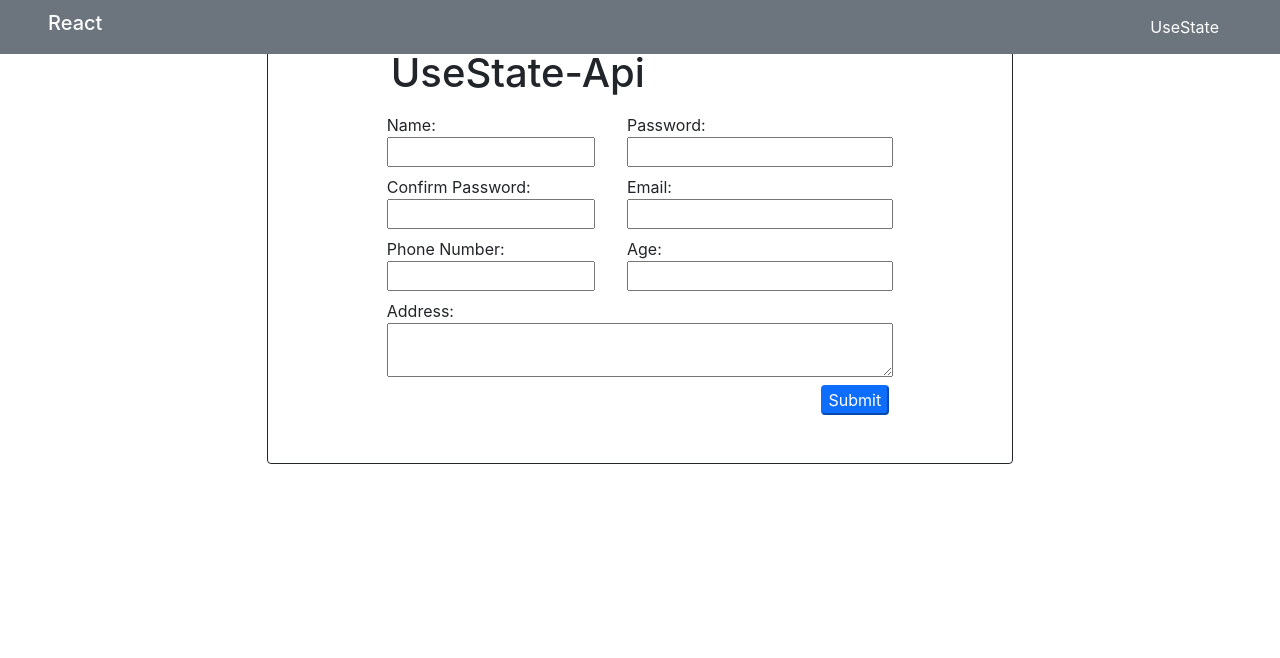
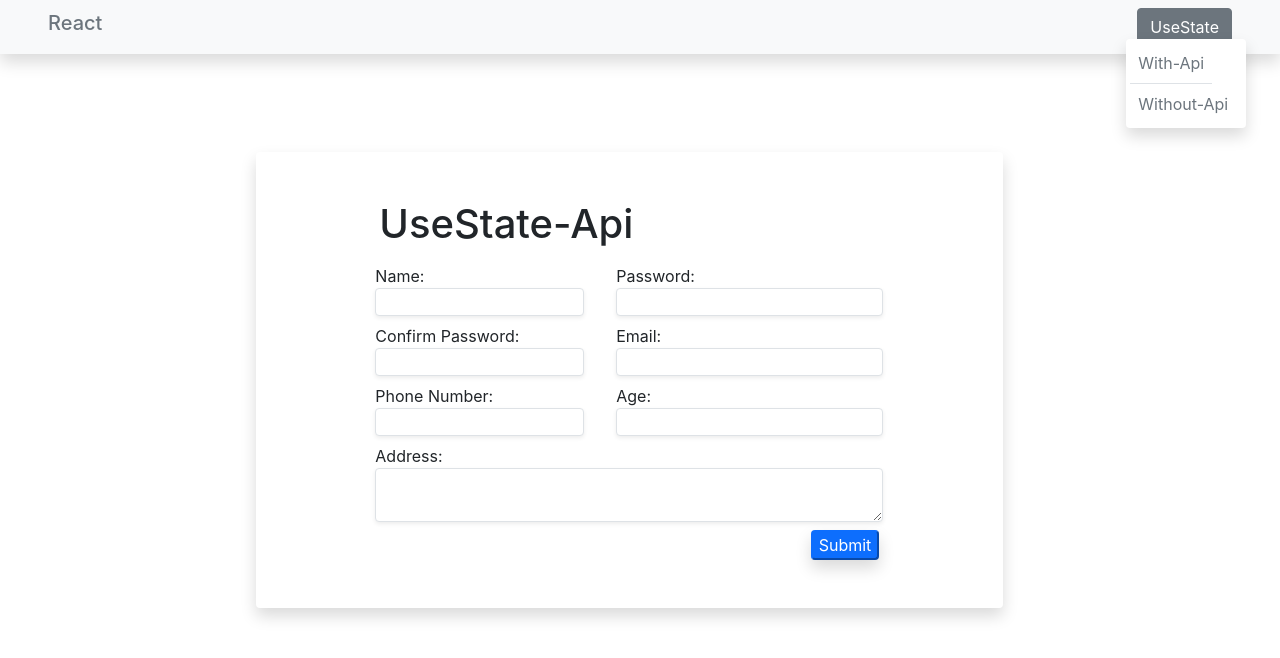
Before and after one commit to samarasam24/react, a React (Create React App) app: page /form in a window 1280 px wide. Shown: the top 658 px of the page. Built offline with nearby package versions, Linux system fonts and the light colour scheme.

Commit message:
useFormik

```diff
--- a/src/App.css
+++ b/src/App.css
@@ -1,3 +1,15 @@
 #withoutApiForm{
     top:25%;
 }
+#apiUseState{
+    top: 19%;
+    left: 20%;
+}
+#apiTable{
+    top: 19%;
+    left: 17%;
+}
+#loaderApi{
+    top:50%;
+    left: 47%;
+}
--- a/src/Components/Api/MockApi.js
+++ b/src/Components/Api/MockApi.js
@@ -22,9 +22,12 @@ export const apiGetMethod = async () => {
         console.error(error);
     }
 };
-export const apiDeleteMethod = (id) => {
+export const apiDeleteMethod = async (id) => {
     try {
-        axios.delete(`${MockApi}/${id}`)
+      const response = await  axios.delete(`${MockApi}/${id}`)
+      const status = response.status;
+      return status;
+
     } catch (error) {
         console.error(error);
     }
--- a/src/Components/Navbar/Navbar.css
+++ b/src/Components/Navbar/Navbar.css
@@ -3,6 +3,14 @@
     color: rgb(11, 223, 11);
 }
 #useStateul{
- top: 5%;
- left: 91%;
+ top: 84%;
+ left: -13%;
+ width: 120px;
 }
+.nav-link:hover{
+    color: green !important;
+}
+#useReducerul{
+    top: 6%;
+    left: 89%;
+}
--- a/src/Components/Navbar/Navbar.js
+++ b/src/Components/Navbar/Navbar.js
@@ -1,32 +1,25 @@
-import { useState } from 'react';
 import './Navbar.css'
 export function Navbar() {
-    const [active,setActive] = useState({
-        UseState:false
-    });
     return(
         <>
-        <nav className="navbar bg-secondary mb-5 text-white px-5 position-fixed top-0 w-100">
-            <h5>React</h5>
-            <ul className="navbar-nav ">
-                <li className="nav-item btn btn-secondary" id="useState"
-                onClick={() =>
-                setActive( value => ({...value,UseState:!value.UseState})
-                )}>
+        <nav className="navbar navbar-expand bg-light shadow mb-5 text-white px-5 position-fixed top-0 w-100">
+            <h5 className='text-secondary'>React</h5>
+            <ul className="navbar-nav ms-auto">
+                <li className="nav-item btn btn-secondary position-relative" id="useState"  >
                    UseState
-
+                   <ul
+                    className={`navbar-nav navbar bg-white p-1 border-secondary shadow rounded position-absolute`}
+                    id='useStateul'>
+                        <li className="nav-item border-bottom">
+                        <a className="nav-link text-secondary" href="/form">With-Api</a>
+                        </li>
+                        <li className="nav-item">
+                        <a className="nav-link text-secondary" href="/non-api-form">Without-Api</a>
+                        </li>
+                    </ul>
                 </li>
             </ul>
         </nav>
-        <ul
-        className={  `${ active.UseState ? 'd-block':'d-none'} navbar-nav bg-white p-1 border-secondary shadow rounded position-absolute`} id='useStateul'>
-            <li className="nav-item border-bottom">
-            <a className="nav-link text-dark" href="/form">With-Api</a>
-            </li>
-            <li className="nav-item">
-            <a className="nav-link text-dark" href="/non-api-form">Without-Api</a>
-            </li>
-        </ul>
         </>
     );
 };
--- a/src/Components/UseState/Api_UseState/Form.js
+++ b/src/Components/UseState/Api_UseState/Form.js
@@ -25,7 +25,7 @@ export function FormApi() {
             userEmail:Yup.string().email('Invalid email format').required('Email is Required'),
             phoneNumber: Yup.number().required('Phone Number is Required').positive().integer(),
             userAge:Yup.number().required('Age is Required').positive().integer(),
-            userAddress: Yup.string().required('Address is Required')
+            userAddress:Yup.string().required('Address is Required')
         }
     );
     const onSubmit = async (value,{resetForm}) => {
@@ -63,7 +63,8 @@ export function FormApi() {
     return(
         <>
         <form
-        className=" container-fluid col-7 mx-auto border border-dark rounded row py-5  gap-2 justify-content-center"
+        id="apiUseState"
+        className=" position-absolute container-fluid col-7 mx-auto shadow rounded row py-5  gap-2 justify-content-center"
         onSubmit={formik.handleSubmit}>
 
            <div className="d-flex flex-column col-9">
@@ -73,10 +74,12 @@ export function FormApi() {
            <div className="d-flex flex-column col-4">
                 <label>Name:</label>        {/*name-field*/}
                 <input
+                className="border border-none rounded shadow-sm"
                 name="userName"
                 value={formik.values.userName}
-                onChange={formik.handleChange}/>
-                {formik.touched.userName && (<span className="text-danger">{formik.errors.userName}</span>)}
+                onChange={formik.handleChange}
+                onBlur={formik.handleBlur}/>
+                {formik.touched.userName && formik.errors.userName ? (<span className="text-danger">{formik.errors.userName}</span>):null}
            </div>
 
 
@@ -84,59 +87,73 @@ export function FormApi() {
                 <label>Password:</label>    {/*password-field*/}
                 <input
                 name="userPassword"
+                 className="border border-none rounded shadow-sm"
                 value={formik.values.userPassword}
-                onChange={formik.handleChange}/>
-                {formik.touched.userPassword && (<span className="text-danger">{formik.errors.userPassword}</span>)}
+                onChange={formik.handleChange}
+                onBlur={formik.handleBlur}/>
+                {formik.touched.userPassword && formik.errors.userPassword ?(<span className="text-danger">{formik.errors.userPassword}</span>):null}
            </div>
 
            <div className="d-flex flex-column col-4">
              <label>Confirm Password:</label>
              <input
              name="confirmPassword"
+             className="border border-none rounded shadow-sm"
              value={formik.values.confirmPassword}
-             onChange={formik.handleChange}/>
-             {formik.touched.confirmPassword  && (<span className="text-danger">{formik.errors.confirmPassword}</span>)}
+             onChange={formik.handleChange}
+             onBlur={formik.handleBlur}/>
+            { formik.touched.confirmPassword  && formik.errors.confirmPassword ? (
+                <span className="text-danger">{formik.errors.confirmPassword}</span>
+            ):null }
            </div>
 
            <div className="d-flex flex-column col-5">
            <label>Email:</label>
             <input
             name="userEmail"
+            className="border border-none rounded shadow-sm"
             value={formik.values.userEmail}
-            onChange={formik.handleChange}/>
-           {formik.touched.userEmail && ( <span className="text-danger">{formik.errors.userEmail}</span>)}
+            onChange={formik.handleChange}
+            onBlur={formik.handleBlur}/>
+           {formik.touched.userEmail && formik.errors.userEmail ? ( <span className="text-danger">{formik.errors.userEmail}</span>):null}
            </div>
 
            <div className="d-flex flex-column col-4">
            <label>Phone Number:</label>
             <input
+            className="border border-none rounded shadow-sm"
             name="phoneNumber"
             value={formik.values.phoneNumber}
-            onChange={formik.handleChange}/>
-            {formik.touched.phoneNumber && (<span className="text-danger">{formik.errors.phoneNumber}</span>)}
+            onChange={formik.handleChange}
+            onBlur={formik.handleBlur}/>
+            {formik.touched.phoneNumber && formik.errors.phoneNumber ? (<span className="text-danger">{formik.errors.phoneNumber}</span>):null}
            </div>
 
            <div className="d-flex flex-column col-5">
            <label>Age:</label>
             <input
             name="userAge"
+             className="border border-none rounded shadow-sm"
             value={formik.values.userAge}
-            onChange={formik.handleChange}/>
-            {formik.touched.userAge&&(<span  className="text-danger">{formik.errors.userAge}</span>)}
+            onChange={formik.handleChange}
+            onBlur={formik.handleBlur}/>
+            {formik.touched.userAge && formik.errors.userAge ?(<span  className="text-danger">{formik.errors.userAge}</span>):null}
            </div>
 
            <div className="d-flex flex-column col-9 px-2 ">
            <label>Address:</label>
             <textarea
             name="userAddress"
+             className="border border-none rounded shadow-sm"
             value={formik.values.userAddress}
-            onChange={formik.handleChange}/>
-            {formik.touched.userAddress&&(<span className="text-danger">{formik.errors.userAddress}</span>)}
+            onChange={formik.handleChange}
+            onBlur={formik.handleBlur}/>
+            {formik.touched.userAddress&&formik.errors.userAddress ?(<span className="text-danger">{formik.errors.userAddress}</span>):null}
            </div>
 
             <div className="col-9 d-flex flex-column">
             <button
-            className="align-self-end rounded  btn-primary">Submit</button>
+            className="align-self-end rounded  btn-primary shadow">Submit</button>
             </div>
         </form>
         </>
--- a/src/Components/UseState/Api_UseState/Table.js
+++ b/src/Components/UseState/Api_UseState/Table.js
@@ -21,17 +21,15 @@ export function TableApi() {
         fetchData();
     },[]);
 
-    function handleDelete(id)  {
-        apiDeleteMethod(id);
+    async function handleDelete(id)  {
+       const statusCode = await apiDeleteMethod(id);
         setAllUser(
             {
                 ...allUser,
                 ready:false
             }
         );
-        setTimeout( () => {
-            fetchData()
-        },300)
+        if (statusCode === 200) fetchData();
     };
 
     const handleEdit = (id) => {
@@ -41,8 +39,10 @@ export function TableApi() {
     return(
         <>
         {
-         !allUser.ready? 'Loading.....':
-         <div className="d-flex flex-column">
+         !allUser.ready ? <div id="loaderApi" className="position-absolute">Loading.....</div>:
+         <div
+         id="apiTable"
+          className="d-flex flex-column position-absolute">
          <table className=" table table-bordered">
             <thead>
                 <tr>
```
